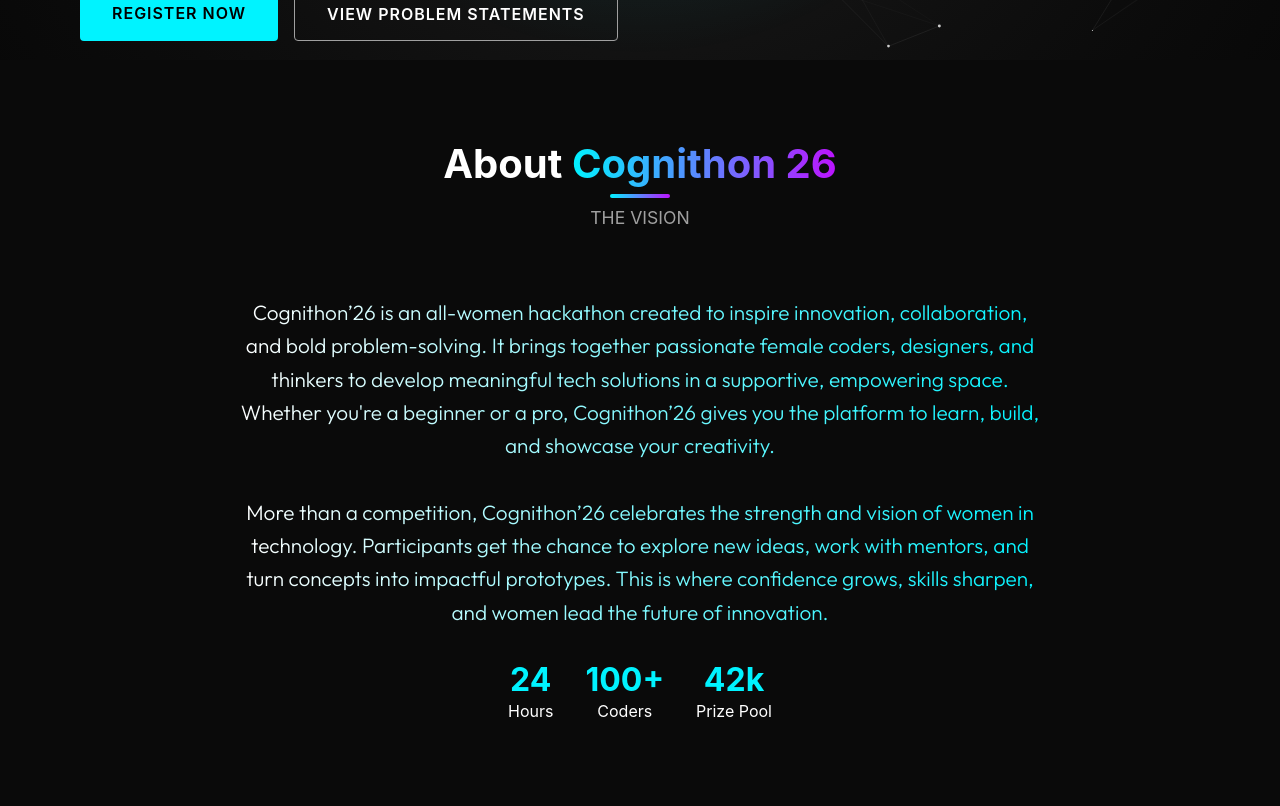
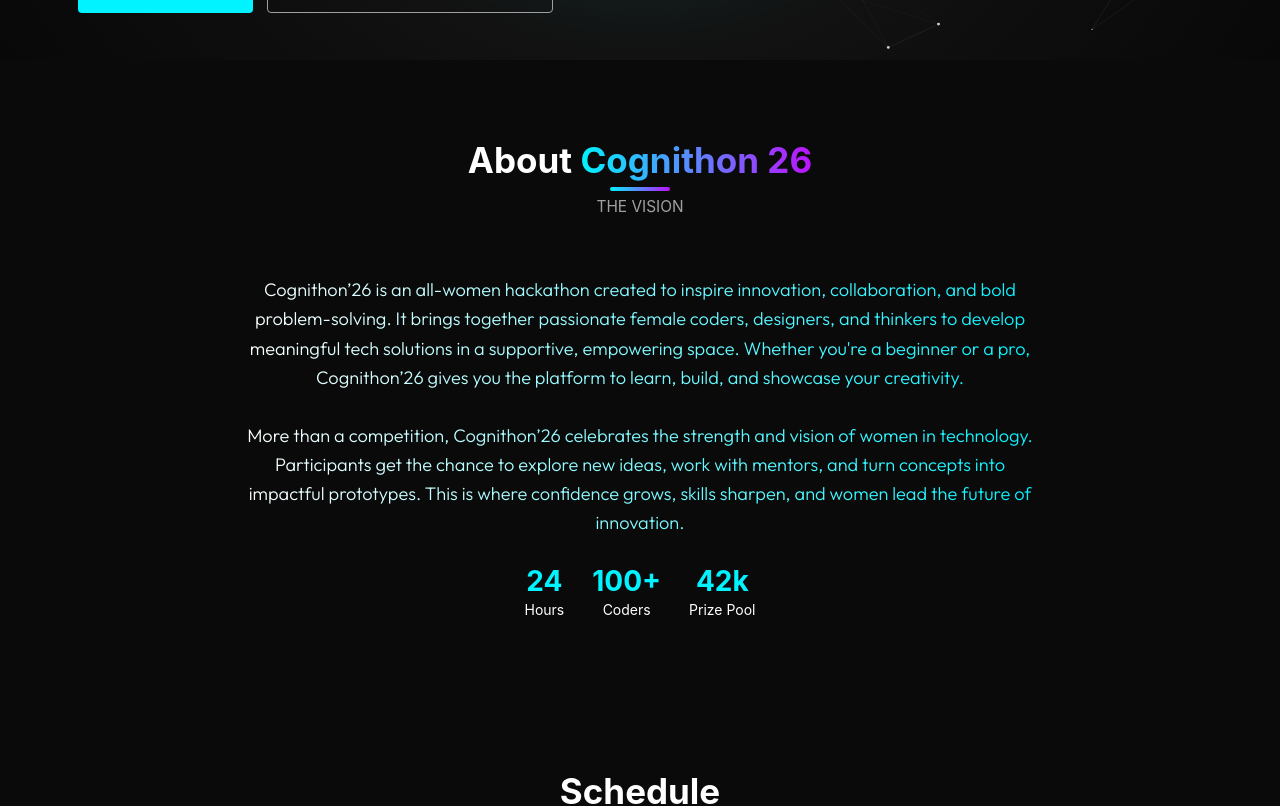
Before and after one commit to chandanaputtaswamy/Cognithon-26, a React (Vite) app: page / in a window 1280 px wide. Shown: the part 740-1546 px from the top of the page. Built offline with nearby package versions, Linux system fonts and the light colour scheme.

Commit message:
style: Smooth animations, repeatable transitions, and reduced font size

```diff
--- a/src/components/Section.tsx
+++ b/src/components/Section.tsx
@@ -16,10 +16,10 @@ const Section = ({ id, title, subtitle, children, className = '' }: SectionProps
             <div className="section-content">
                 {(title || subtitle) && (
                     <motion.div
-                        initial={{ opacity: 0, y: 20 }}
+                        initial={{ opacity: 0, y: 15 }}
                         whileInView={{ opacity: 1, y: 0 }}
-                        viewport={{ once: true }}
-                        transition={{ duration: 0.5 }}
+                        viewport={{ once: false, margin: "-50px" }}
+                        transition={{ duration: 0.8, ease: "easeOut" }}
                         className="section-header"
                     >
                         {title && <h2 className="section-title">{title}</h2>}
@@ -27,10 +27,10 @@ const Section = ({ id, title, subtitle, children, className = '' }: SectionProps
                     </motion.div>
                 )}
                 <motion.div
-                    initial={{ opacity: 0, y: 30 }}
+                    initial={{ opacity: 0, y: 20 }}
                     whileInView={{ opacity: 1, y: 0 }}
-                    viewport={{ once: true }}
-                    transition={{ duration: 0.5, delay: 0.2 }}
+                    viewport={{ once: false, margin: "-50px" }}
+                    transition={{ duration: 0.8, delay: 0.1, ease: "easeOut" }}
                 >
                     {children}
                 </motion.div>
--- a/src/index.css
+++ b/src/index.css
@@ -19,6 +19,7 @@
 
 html {
   scroll-behavior: smooth;
+  font-size: 14px;
 }
 
 body {
```
